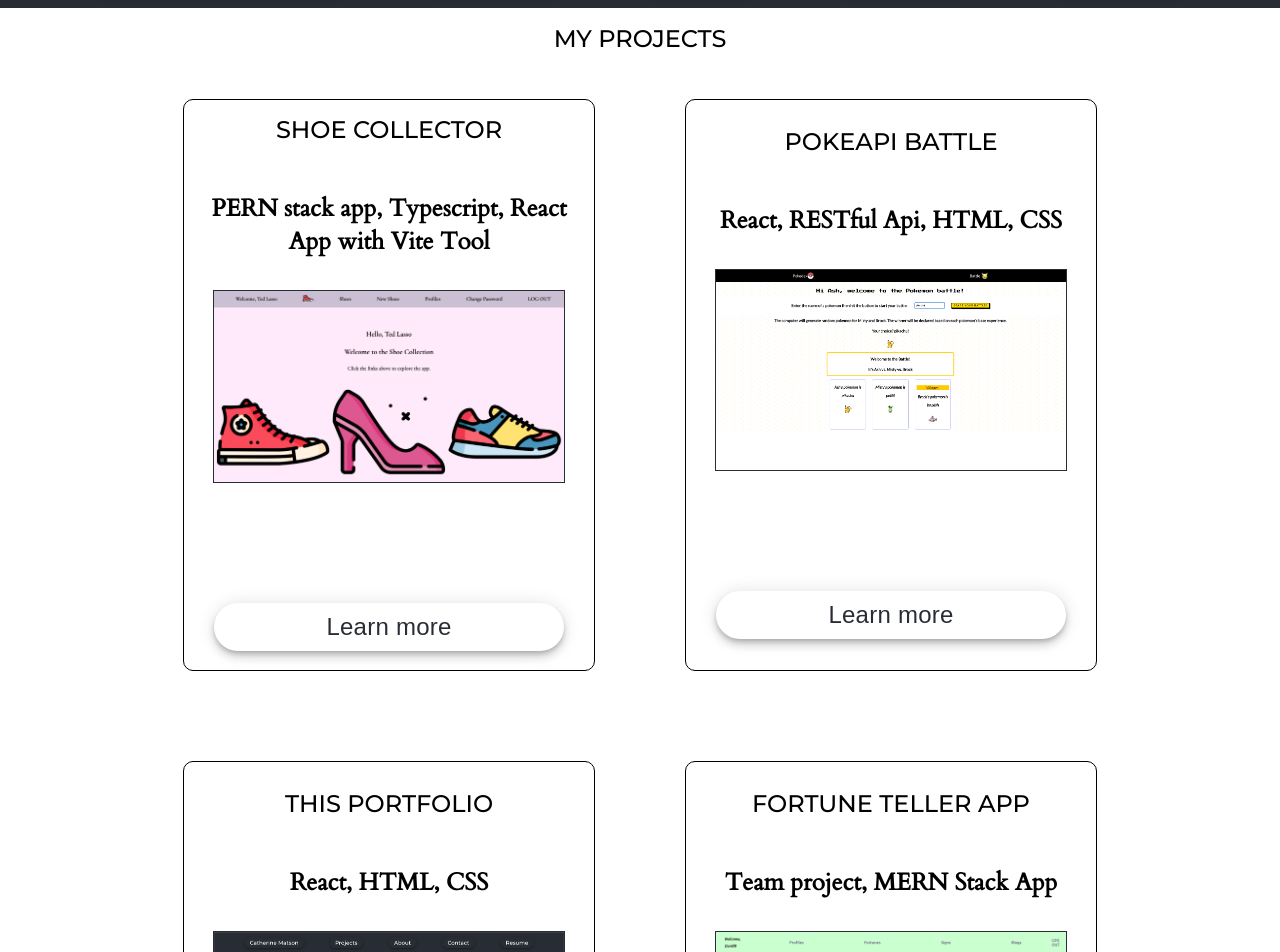
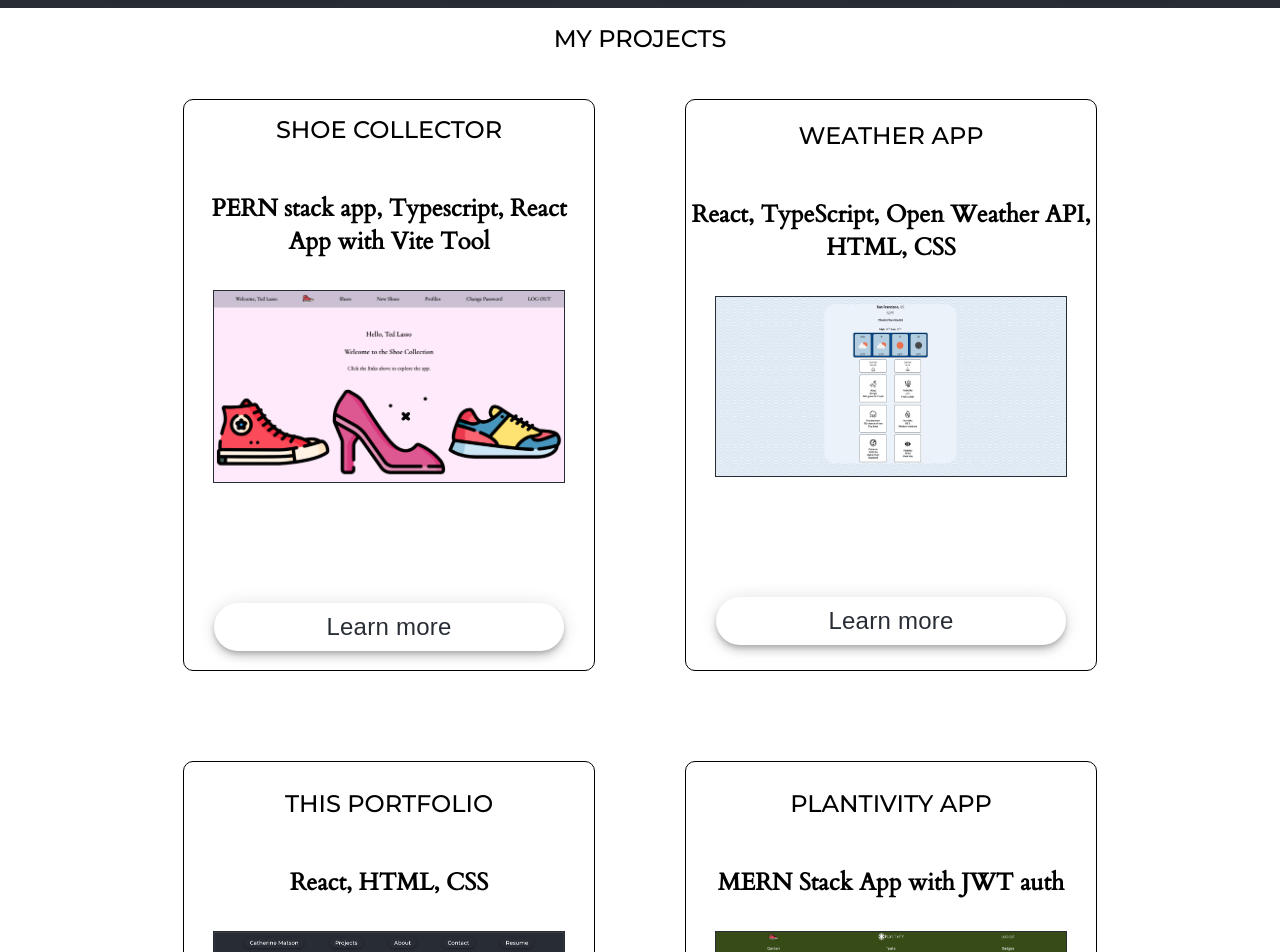
Before and after one commit to CCMatson/catherine-portfolio, a React (Create React App) app: page /projects in a window 1280 px wide. Shown: the part 80-1032 px from the top of the page. Built offline with nearby package versions, Linux system fonts and the light colour scheme; a web font is replaced by a local one.

Commit message:
update projects page

```diff
--- a/src/data/projects.js
+++ b/src/data/projects.js
@@ -8,12 +8,12 @@ const myProjects = [
     deploymentLink: 'https://shoe-collector.netlify.app/'
   },
   {
-    title: 'PokeApi Battle',
-    technology: "React, RESTful Api, HTML, CSS",
-    description: "This React app consumes all of it's data from a RESTful API interface. Users can choose a pokemon and battle or view a comprehensive list of pokemon, and learn specific details about their game play.",
-    image: '/PokiApi.png',
-    repositoryLink: 'https://github.com/CCMatson/pokeapi-react-practice',
-    deploymentLink: 'https://pokeapi-game.netlify.app/'
+    title: 'Weather App',
+    technology: "React, TypeScript, Open Weather API, HTML, CSS",
+    description: "As a user, you can input the name of a city to get the weather forecast at that location. This app makes calls to two different API endpoints.",
+    image: '/WeatherApp.png',
+    repositoryLink: 'https://github.com/CCMatson/weather-api-ts',
+    deploymentLink: 'https://weather-api-ts.netlify.app/'
   },
     {
     title: 'This Portfolio',
@@ -24,13 +24,21 @@ const myProjects = [
     deploymentLink: 'https://ccm-react-portfolio.netlify.app/'
   },
   {
-    title: 'Fortune Teller App',
-    technology: "Team project, MERN Stack App",
-    description: 'This app was created by a team of 3 devs, where my role was "git manager" in charge of merging code, and writing the code for the front and back-end of our key data structure. Includes authorization with Google Oath and storage on MongoDB."Fortune Teller" is a positive entertainment app where users can create, edit, and delete fortunes that are later sent to other users who request a "random fortune from the universe"',
-    image: '/CosmicCueLanding.png',
-    repositoryLink: 'https://github.com/CCMatson/cosmic-cue-front-end',
-    deploymentLink: 'https://main--cosmic-cue.netlify.app/'
+    title: 'Plantivity App',
+    technology: "MERN Stack App with JWT auth",
+    description: 'GA Hackathon submission! This app was created by a team of 5 devs and 3 UX/UI designers over four days. My role was to code the font end forms where users input and update their actions. As users progress and check off their actions, the plants in their garden grow. This productivity app encourages balance and positive mental health.',
+    image: '/Plantivity.png',
+    repositoryLink: 'https://github.com/CCMatson/team6-hackathon-fe',
+    deploymentLink: 'https://plantivity.netlify.app/'
   },
+  // {
+  //   title: 'Fortune Teller App',
+  //   technology: "Team project, MERN Stack App",
+  //   description: 'This app was created by a team of 3 devs, where my role was "git manager" in charge of merging code, and writing the code for the front and back-end of our key data structure. Includes authorization with Google Oath and storage on MongoDB."Fortune Teller" is a positive entertainment app where users can create, edit, and delete fortunes that are later sent to other users who request a "random fortune from the universe"',
+  //   image: '/CosmicCueLanding.png',
+  //   repositoryLink: 'https://github.com/CCMatson/cosmic-cue-front-end',
+  //   deploymentLink: 'https://main--cosmic-cue.netlify.app/'
+  // },
   {
     title: 'Class Cookbook App',
     technology: "MEN Stack App with MVC architecture",
```
Also changed, not shown: public/Plantivity.png (added), public/WeatherApp.png (added).
